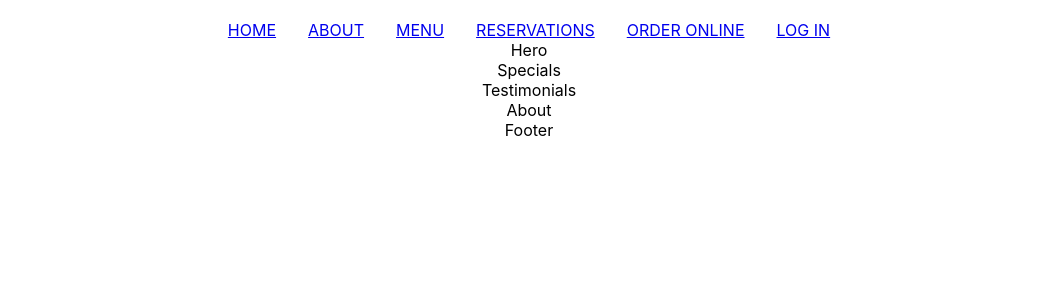
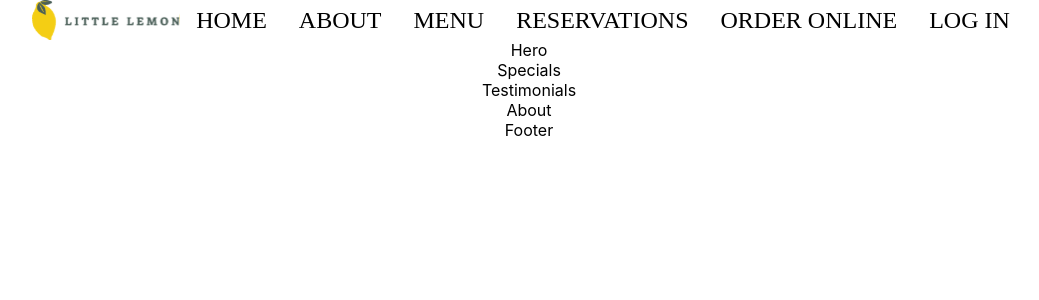
Before and after one commit to danielyoshizawa/front-end-developer-capstone, a React (Create React App) app: page / in a window 1280 px wide. Shown: the top 300 px of the page, without its empty margins (111-1150 px from the left). Built offline with nearby package versions, Linux system fonts and the light colour scheme.

Commit message:
Adding style to the navbar

```diff
--- a/public/index.html
+++ b/public/index.html
@@ -15,6 +15,7 @@
     <meta name="og:description" content="Mediterranean restaurant with awesome food" />
     <meta name="og:image" content="" />
     <link rel="apple-touch-icon" href="%PUBLIC_URL%/logo192.png" />
+    <link href="https://fonts.googleapi.com/css?family=Karla" />
     <!--
       manifest.json provides metadata used when your web app is installed on a
       user's mobile device or desktop. See https://developers.google.com/web/fundamentals/web-app-manifest/
--- a/src/App.css
+++ b/src/App.css
@@ -41,3 +41,7 @@ body {
   display: flex;
   justify-content: center;
 }
+
+.font-karla {
+  font-family: 'Karla';
+}
--- a/src/components/Nav/Nav.js
+++ b/src/components/Nav/Nav.js
@@ -1,10 +1,11 @@
 import './Style.css';
+import logo from './Logo.svg';
 import { Link } from 'react-router-dom'
 
 function Nav() {
   return (
-    <nav>
-      <img src="" alt=""/>
+    <nav class="font-karla">
+      <img src={logo} alt=""/>
       <ul>
         <li><Link to="/">HOME</Link></li>
         <li><Link to="#About">ABOUT</Link></li>
--- a/src/components/Nav/Style.css
+++ b/src/components/Nav/Style.css
@@ -1,5 +1,8 @@
 nav {
   background-color: white;
+  display: flex;
+  flex-direction: row;
+  align-items: center;
 }
 
 nav ul {
@@ -16,3 +19,17 @@ nav li {
   padding-left: 1rem;
   padding-right: 1rem;
 }
+
+nav a {
+  text-decoration: none;
+}
+
+nav.font-karla {
+  font-size: 18pt;
+  font-weight: medium;
+}
+
+/* TODO : For now keep it plain, style will come later */
+nav a:link, a:hover, a:visited, a:active {
+  color: black;
+}
```
Also changed, not shown: src/components/Nav/Logo.svg (added).
